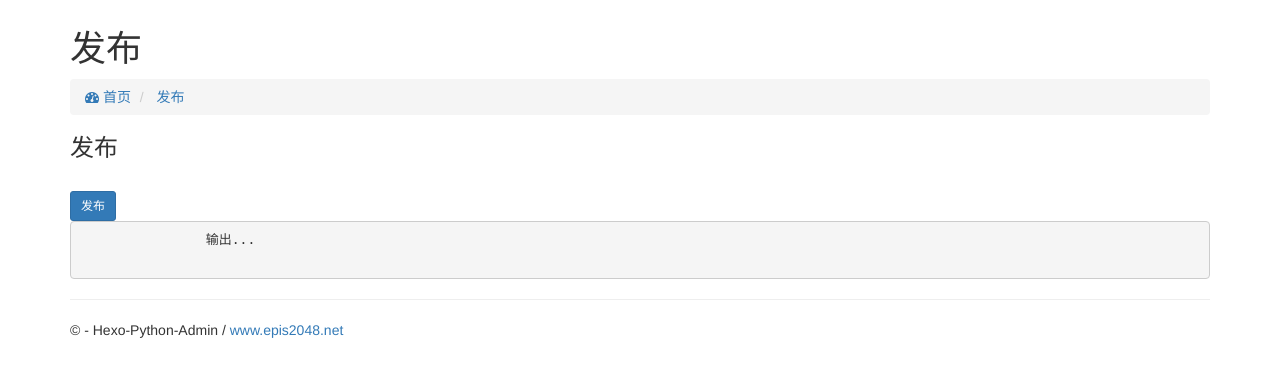
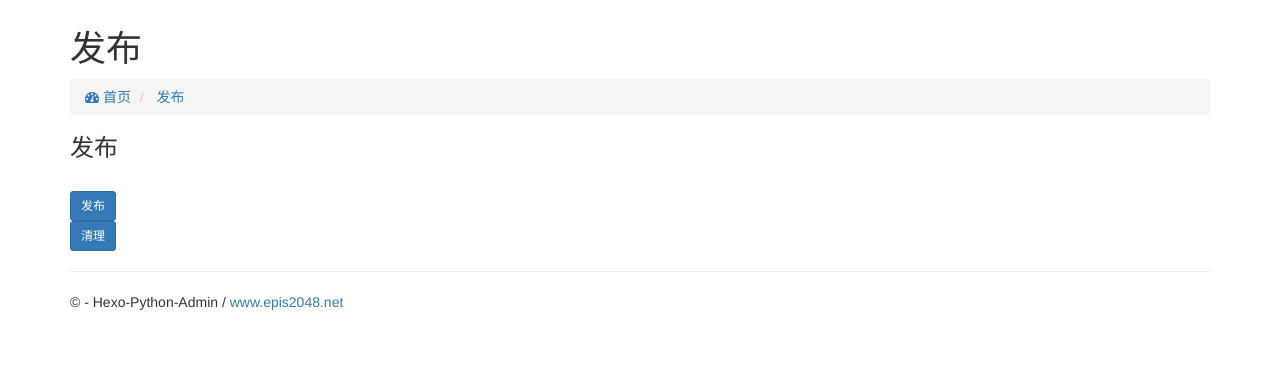
Before and after one commit to epis2048/hexo-python-admin, a Django app: template app/templates/app/hexo/publish.html in a window 1280 px wide. Shown: the part 51-428 px from the top of the page. Run offline with Django 3.2, Linux system fonts and the light colour scheme; the template is opened without the code that fills it, so the values that code supplies are empty; some libraries are stand-ins or nearby versions.

Commit message:
Add files via upload

```diff
--- a/app/templates/app/hexo/publish.html
+++ b/app/templates/app/hexo/publish.html
@@ -26,9 +26,8 @@
             <a href="javascript:publish();" class="btn btn-sm btn-primary" data-toggle="tooltip" data-placement="top" title="">
                 发布</a>
             </br>
-            <pre id="out">
-                输出...
-            </pre>
+            <a href="javascript:delpublish();" class="btn btn-sm btn-primary" data-toggle="tooltip" data-placement="top" title="">
+                清理</a>
         </div>
     </div>
 </section>
@@ -48,4 +47,18 @@
 
     }
 
+    function delpublish() {
+        var csrf = $('input[name="csrfmiddlewaretoken"]').val();
+        ShowMessage('正在清理...');
+        $.post("{% url 'ajax_delpublish' %}",
+            {
+                csrfmiddlewaretoken: csrf
+            },
+            function (data, status) {
+                ShowMessage('成功！');
+            }
+        );
+
+    }
+
 </script> {% endblock %}
--- a/app/templates/app/hexo/theme.html
+++ b/app/templates/app/hexo/theme.html
@@ -28,7 +28,11 @@
                     <td width="25%" style="text-align:right;">主题：</td>
                     <td width="5%"></td>
                     <td width="70%">
-                        <input type="text" class="form-control" id="theme" placeholder="" value="{{theme}}">
+                        <select id="theme" class="form-control">
+                            {% for row in allthemes %}
+                            <option value="{{row}}"{% if row == theme %} selected{% endif %}>{{row}}</option>
+                            {% endfor %}
+                        </select>
                     </td>
                 </tr>
                 <tr>
```
